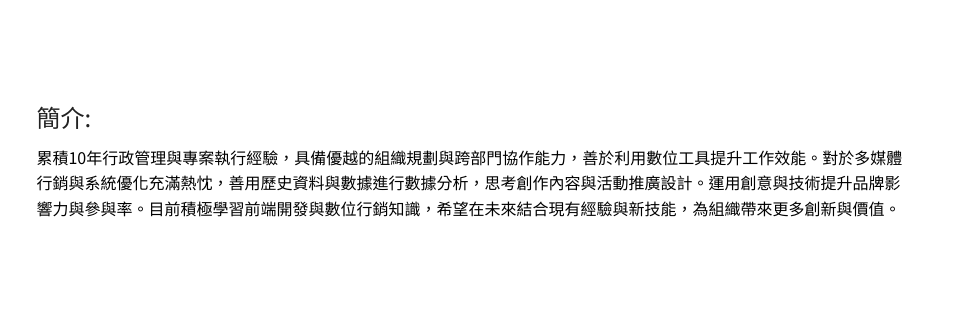
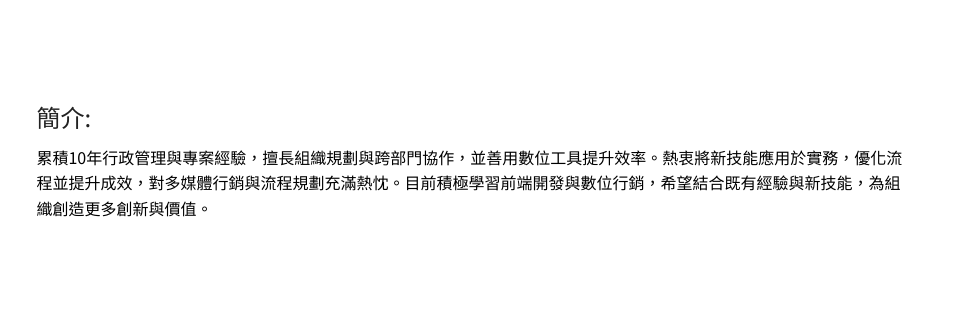
Before and after one commit to 0707Felix/NewResume_Felix, a plain HTML site: page index.html in a window 1280 px wide. Shown: the part 77-397 px from the top of the page, 309-1280 px from the left. Drawn offline with Linux system fonts and the light colour scheme; a web font is replaced by a local one.

Commit message:
Update index.html

```diff
--- a/index.html
+++ b/index.html
@@ -48,7 +48,7 @@
         <div class="description">
           <h2>簡介:</h2>
           <p>
-            累積10年行政管理與專案執行經驗，具備優越的組織規劃與跨部門協作能力，善於利用數位工具提升工作效能。對於多媒體行銷與系統優化充滿熱忱，善用歷史資料與數據進行數據分析，思考創作內容與活動推廣設計。運用創意與技術提升品牌影響力與參與率。目前積極學習前端開發與數位行銷知識，希望在未來結合現有經驗與新技能，為組織帶來更多創新與價值。
+            累積10年行政管理與專案經驗，擅長組織規劃與跨部門協作，並善用數位工具提升效率。熱衷將新技能應用於實務，優化流程並提升成效，對多媒體行銷與流程規劃充滿熱忱。目前積極學習前端開發與數位行銷，希望結合既有經驗與新技能，為組織創造更多創新與價值。
           </p>
         </div>
     </section>
```
